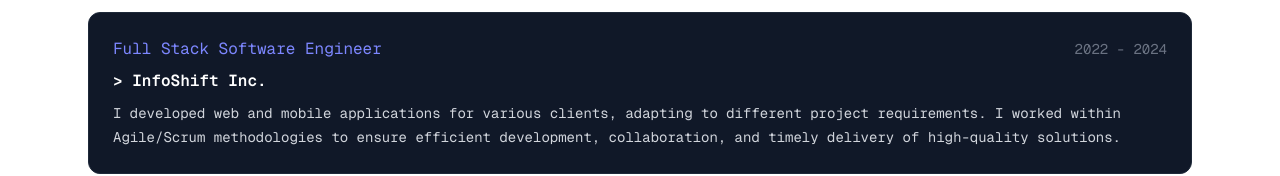
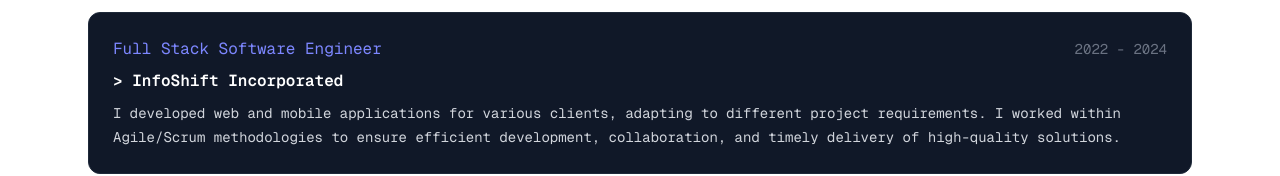
Before and after one commit to BEERAX/portfoliogelo, a Next.js app: page /experience in a window 1280 px wide. Shown: the part 651-827 px from the top of the page. Built offline with nearby package versions, Linux system fonts and the light colour scheme.

Commit message:
change company name from Inc to Incorporated

```diff
--- a/src/components/ExperienceList.tsx
+++ b/src/components/ExperienceList.tsx
@@ -18,7 +18,7 @@
       "Assisted in developing internal tools and APIs. Creating web applications. Collaborated in an Agile team environment and contributed to building chatbots.",
   },
   {
-    company: "InfoShift Inc.",
+    company: "InfoShift Incorporated",
     role: "Full Stack Software Engineer",
     date: "2022 - 2024",
     description:
```
